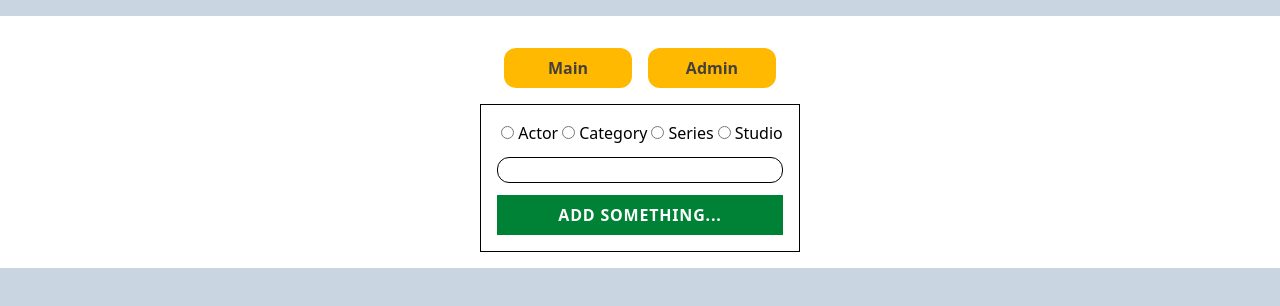
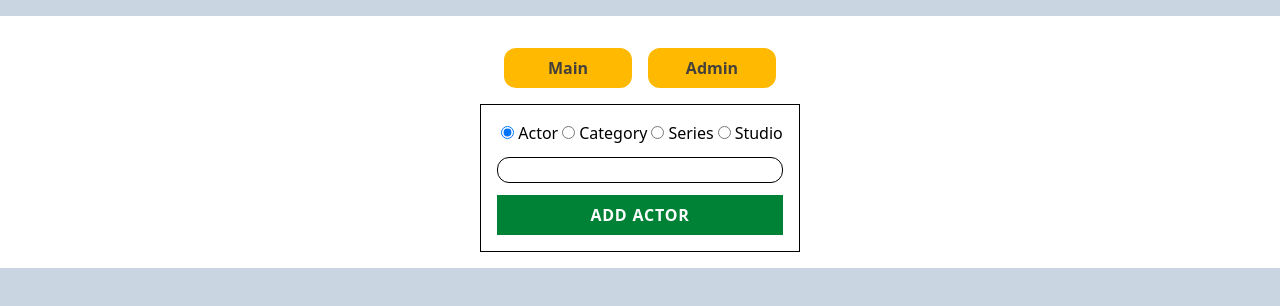
Before and after one commit to BenIlias/MovieManagerApp, a React app in the folder Frontend/: page /admin in a window 1280 px wide. Shown: the top 306 px of the page. Built offline with nearby package versions, Linux system fonts and the light colour scheme; the HTML template or start-up script is replaced by a standard one.

Commit message:
set up Formik form handling on Admin page

```diff
--- a/Frontend/package.json
+++ b/Frontend/package.json
@@ -11,6 +11,7 @@
   },
   "dependencies": {
     "@tailwindcss/vite": "^4.1.18",
+    "formik": "^2.4.9",
     "react": "^19.2.0",
     "react-dom": "^19.2.0",
     "react-router-dom": "^7.10.1",
--- a/Frontend/src/App.tsx
+++ b/Frontend/src/App.tsx
@@ -7,6 +7,7 @@ import StateContext from "./types/stateContext";
 import { initialState } from "./states/initialState";
 import { useReducer } from "react";
 import { reducer } from "./states/reducer";
+
 
 function App() {
   const [state, dispatch] = useReducer(reducer, initialState)
--- a/Frontend/src/pages/AdminPage.tsx
+++ b/Frontend/src/pages/AdminPage.tsx
@@ -1,42 +1,60 @@
+import { useContext } from "react";
+import stateContext from "../types/stateContext";
+import { Field, Formik, type FormikHelpers } from "formik";
+import { initialSubmitFormik } from "../states/initialState";
+import type { FormikSubmitType } from "../types/state";
+
 const AdminPage = () => {
+  const { state, dispatch } = useContext(stateContext)
+
+  const onSubmit = (values: FormikSubmitType, helpers: FormikHelpers<FormikSubmitType>) => {
+    console.log(values)
+  }
+
   return (
     <div className="border border-black mx-auto p-4 w-max">
-      <form>
+
+      <Formik initialValues={initialSubmitFormik} onSubmit={onSubmit}>
+        {(formik) => (
+          <form onSubmit={formik.handleSubmit}>
             <div className="mb-3">
               <label>
-            <input className="mx-1" type="radio" name="selection" />
+                <Field className="mx-1" type="radio" name="selection" value="actor"/>
                 Actor
               </label>
               <label>
-            <input className="mx-1" type="radio" name="selection" />
+                <Field className="mx-1" type="radio" name="selection" value="category"/>
                 Category
               </label>
               <label>
-            <input className="mx-1" type="radio" name="selection" />
+                <Field className="mx-1" type="radio" name="selection" value="series"/>
                 Series
               </label>
               <label>
-            <input className="mx-1" type="radio" name="selection" />
+                <Field className="mx-1" type="radio" name="selection" value="studio"/>
                 Studio
               </label>
             </div>
-
             <div className="my-3">
-          <input
+              <Field
                 className="border border-black focus:bg-gray-100 px-2 rounded-xl w-full"
                 type="text"
+                required
+                name="value"
               />
             </div>
-
             <div className="grid mt-3">
               <button
                 className="bg-green-700 hover:bg-green-600 font-semibold p-2 text-center text-white tracking-wider uppercase"
                 type="submit"
               >
-            Add Something...
+                Add {formik.values.selection}
               </button>
             </div>
           </form>
+        )}
+      </Formik>
+
     </div>
   );
 };
--- a/Frontend/src/states/initialState.ts
+++ b/Frontend/src/states/initialState.ts
@@ -1,4 +1,5 @@
-import type { StateType } from "../types/state";
+import type { FormikSubmitType, StateType } from "../types/state";
+// InitialStates for Reducer :
 
 export const initialState : StateType= {
     actors: [
@@ -34,4 +35,13 @@ export const initialState : StateType= {
     movieSeries: ["Dark Knight Triology", "Harry Potter", "Star Wars"],
     movieSeriesId: null,
     movieSeriesNumber: null,
-}
+};
+
+
+
+// InitialStates for Formik Values (Admin Form) :
+
+export const initialSubmitFormik: FormikSubmitType = {
+    value: '',
+    selection: 'actor'
+  }
--- a/Frontend/src/types/state.ts
+++ b/Frontend/src/types/state.ts
@@ -1,3 +1,6 @@
+
+// StateTypes for Reducer :
+
 export interface StateType {
     movies: string[],
 
@@ -36,3 +39,13 @@ export interface SetCategoryAction {
     type: "setCategory",
     payload: string
 }
+
+
+
+
+// StateTypes for Formik (Admin Form) :
+
+export interface FormikSubmitType {
+    value: string,
+    selection: "actor" | "category" | "series" | "studio"
+  }
```
Also changed, not shown: 1 other file (tests, documents, lock files or other folders). Lines whose indentation alone changed are shown as unchanged.
